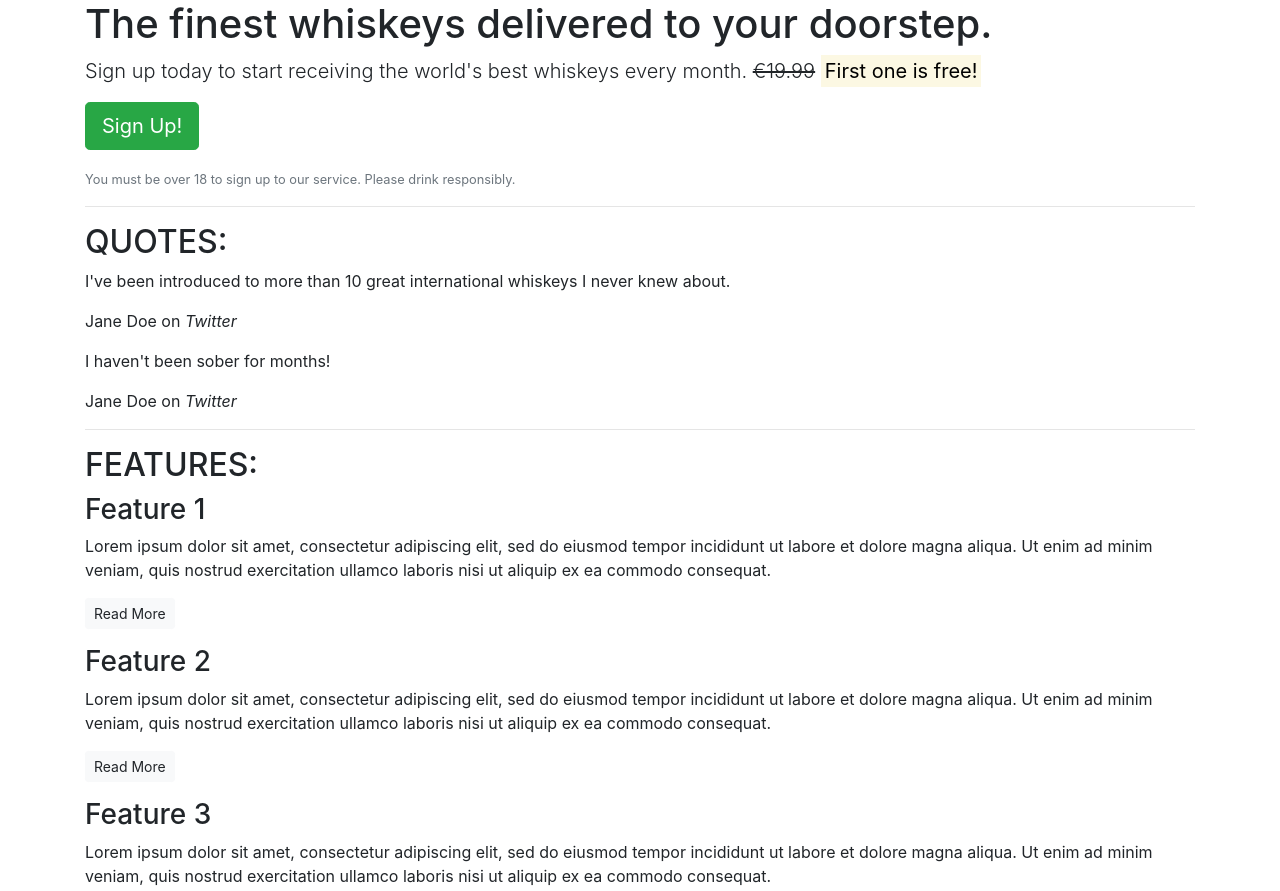
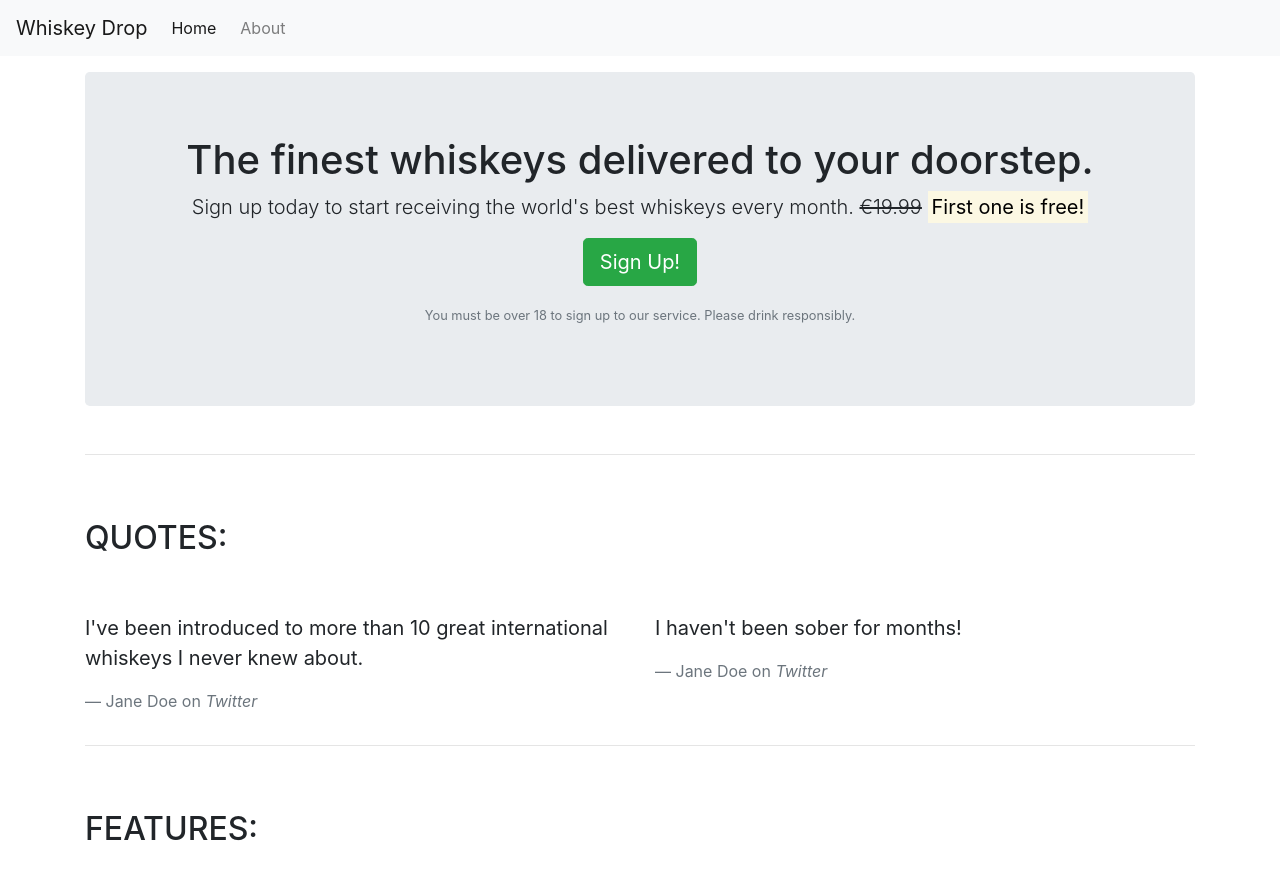
Before and after one commit to Magda-R-bit/Bootstrap4, a plain HTML site: page index.html in a window 1280 px wide. Shown: the top 891 px of the page. Drawn offline with nearby package versions, Linux system fonts and the light colour scheme.

Commit message:
Add more style

```diff
--- a/index.html
+++ b/index.html
@@ -1,58 +1,126 @@
 <!DOCTYPE html>
 <html lang="en">
+
 <head>
     <meta charset="UTF-8">
     <meta name="viewport" content="width=device-width, initial-scale=1.0">
     <title>Whiskey Drop | Taste a new whiskey every month</title>
     <link rel="stylesheet" href="https://maxcdn.bootstrapcdn.com/bootstrap/4.1.3/css/bootstrap.min.css">
+    <link rel="stylesheet" href="https://use.fontawesome.com/releases/v5.6.1/css/all.css" integrity="sha384-gfdkjb5BdAXd+lj+gudLWI+BXq4IuLW5IT+brZEZsLFm++aCMlF1V92rMkPaX4PP" crossorigin="anonymous">
 </head>
 
 <body>
-    <article class="container">
+    <!--Nav-->
+    <nav class="navbar navbar-light bg-light navbar-expand-sm">
+        <a href="/" class="navbar-brand">Whiskey Drop</a>
+        <ul class="navbar-nav mr-auto">
+            <li class="active nav-item mr-2"><a class="nav-link" href="/">Home</a></li>
+            <li class="nav-item mr-2"><a class="nav-link" href="/about">About</a></li>
+            <li class="nav-item mr-2 d-block d-sm-none"><a class="nav-link" href="/login">Sign In / Sign Up</a></li>
+        </ul>
+
+    </nav>
+    <article class="container mt-3">
         <!-- Callout -->
-        <section class="callout">
+        <div class="row">
+            <div class="col-12">
+                <section class="callout jumbotron text-center">
                     <h1>The finest whiskeys delivered to your doorstep.</h1>
-            <p class="lead">Sign up today to start receiving the world's best whiskeys every month. <s>€19.99</s> <strong><mark>First one is free!</mark></strong></p>
+                    <p class="lead">Sign up today to start receiving the world's best whiskeys every month.
+                        <s class="d-none d-sm-inline">€19.99</s>
+                        <span class="d-inline d-sm-none"><br></span>
+                        <strong><mark>First one is free!</mark></strong>
+                    </p>
                     <p><button class="btn btn-lg btn-success">Sign Up!</button></p>
-            <p class="text-muted"><small>You must be over 18 to sign up to our service. Please drink responsibly.</small></p>
+                    <p class="text-muted"><small>You must be over 18 to sign up to our service. Please drink
+                            responsibly.</small></p>
                 </section>
+            </div>
+        </div>
         <!-- /.callout -->
         <hr>
 
         <!-- Quotes -->
         <section class="quotes">
+            <div class="row">
+                <div class="col-12 my-5">
                     <h2 class="text-uppercase">Quotes:</h2>
-            <blockquote class="quote">
-                <p>I've been introduced to more than 10 great international whiskeys I never knew about.</p>
-                <footer>Jane Doe on <cite title="Twitter">Twitter</cite></footer>
+                </div>
+            </div>
+            <div class="row">
+                <div class="col-12 col-md-6">
+                    <div class="media">
+                        <div class="d-none d-sm-bloc">
+                            <img src="images/girl-image.png" class="rounded-circle mr-3" height=100 width=100>
+                        </div>
+
+                        <div class="media-body">
+                            <blockquote class="blockquote">
+                                <p>I've been introduced to more than 10 great international whiskeys I never knew about.
+                                </p>
+                                <footer class="blockquote-footer">Jane Doe on <cite title="Twitter">Twitter</cite>
+                                </footer>
                             </blockquote>
-            <blockquote class="quote">
+                        </div>
+                    </div>
+                </div>
+                <div class="col-12 col-md-6">
+                    <div class="media">
+                        <div class="d-none d-sm-bloc">
+                            <img src="images/guy-image.png" class="rounded-circle mr-3" height=100 width=100>
+                        </div>
+                        <div class="media-body">
+                            <blockquote class="blockquote">
                                 <p>I haven't been sober for months!</p>
-                <footer>Jane Doe on <cite title="Twitter">Twitter</cite></footer>
+                                <footer class="blockquote-footer">Jane Doe on <cite title="Twitter">Twitter</cite>
+                                </footer>
                             </blockquote>
+                        </div>
+                    </div>
+                </div>
+            </div>
         </section>
         <!-- /.quotes -->
         <hr>
 
         <!-- Features -->
         <section class="features">
+            <div class="row">
+                <div class="col-12 my-5">
                     <h2 class="text-uppercase">Features:</h2>
+                </div>
+            </div>
+            <div class="row">
+                <div class="col-12 col-md-6 col-lg-4">
                     <div class="feature">
-                <h3>Feature 1</h3>
-                <p>Lorem ipsum dolor sit amet, consectetur adipiscing elit, sed do eiusmod tempor incididunt ut labore et dolore magna aliqua. Ut enim ad minim veniam, quis nostrud exercitation ullamco laboris nisi ut aliquip ex ea commodo consequat.</p>
+                        <h3><i class="fa-solid fa-gift"></i> Feature 1</h3>
+                        <p>Lorem ipsum dolor sit amet, consectetur adipiscing elit, sed do eiusmod tempor incididunt ut
+                            labore et dolore magna aliqua. Ut enim ad minim veniam, quis nostrud exercitation ullamco
+                            laboris nisi ut aliquip ex ea commodo consequat.</p>
                         <p><a class="btn btn-sm btn-light" href="">Read More</a></p>
                     </div>
+                </div>
+                <div class="col-12 col-md-6 col-lg-4">
                     <div class="feature">
                         <h3>Feature 2</h3>
-                <p>Lorem ipsum dolor sit amet, consectetur adipiscing elit, sed do eiusmod tempor incididunt ut labore et dolore magna aliqua. Ut enim ad minim veniam, quis nostrud exercitation ullamco laboris nisi ut aliquip ex ea commodo consequat.</p>
+                        <p>Lorem ipsum dolor sit amet, consectetur adipiscing elit, sed do eiusmod tempor incididunt ut
+                            labore et dolore magna aliqua. Ut enim ad minim veniam, quis nostrud exercitation ullamco
+                            laboris nisi ut aliquip ex ea commodo consequat.</p>
                         <p><a class="btn btn-sm btn-light" href="">Read More</a></p>
                     </div>
+                </div>
+                <div class="col-12 d-md-none d-lg-block col-lg-4">
                     <div class="feature">
                         <h3>Feature 3</h3>
-                <p>Lorem ipsum dolor sit amet, consectetur adipiscing elit, sed do eiusmod tempor incididunt ut labore et dolore magna aliqua. Ut enim ad minim veniam, quis nostrud exercitation ullamco laboris nisi ut aliquip ex ea commodo consequat.</p>
+                        <p>Lorem ipsum dolor sit amet, consectetur adipiscing elit, sed do eiusmod tempor incididunt ut
+                            labore et dolore magna aliqua. Ut enim ad minim veniam, quis nostrud exercitation ullamco
+                            laboris nisi ut aliquip ex ea commodo consequat.</p>
                         <p><a class="btn btn-sm btn-light" href="">Read More</a></p>
                     </div>
+                </div>
+            </div>
         </section>
+    </article>
     <section>
         <h2>Monthly favorites</h2>
         <table class="table">
@@ -96,4 +164,5 @@
     </article>
 
 </body>
+
 </html>
```
Also changed, not shown: images/girl-image.png (added), images/guy-image.png (added). Lines whose indentation alone changed are shown as unchanged.
